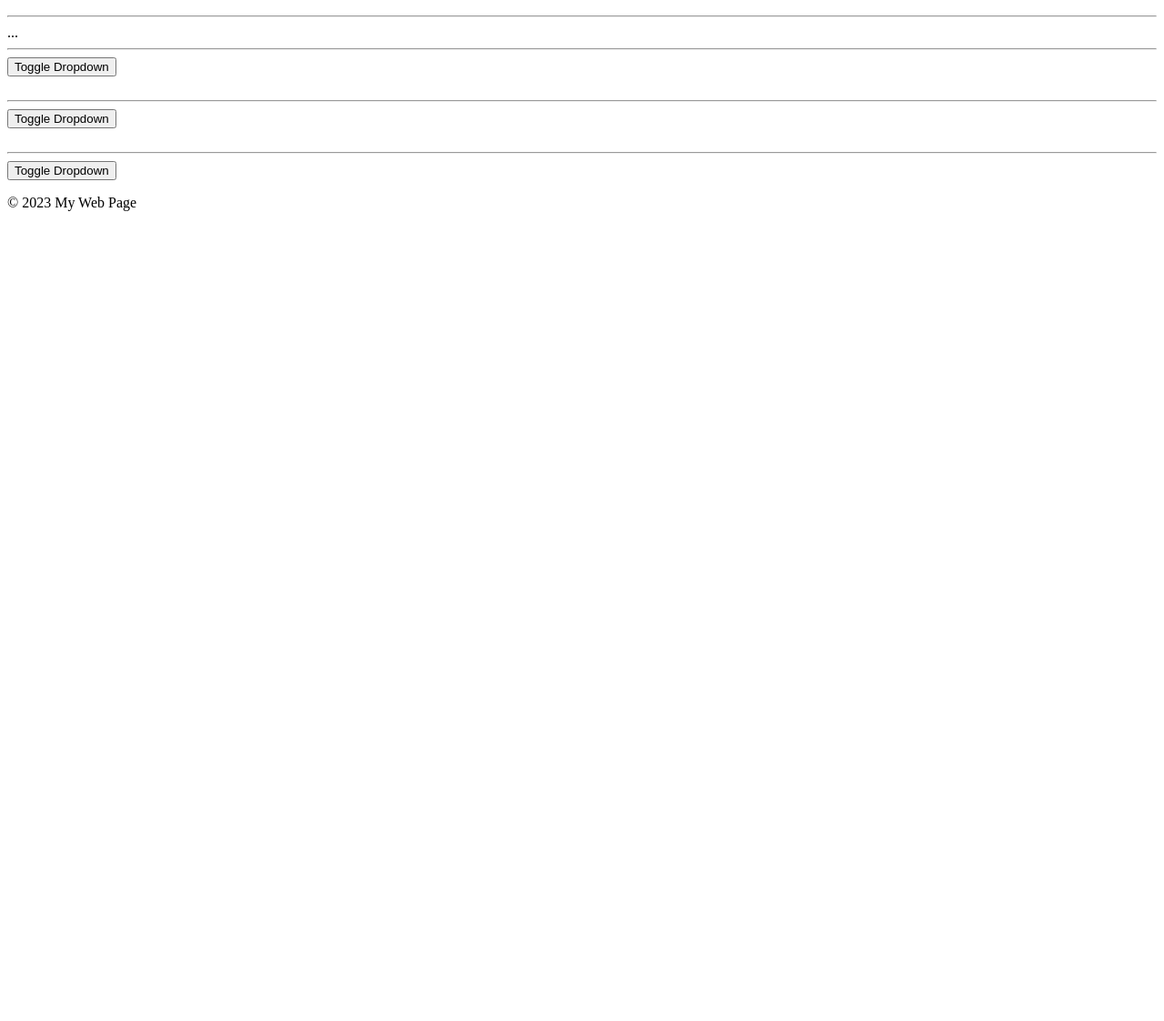
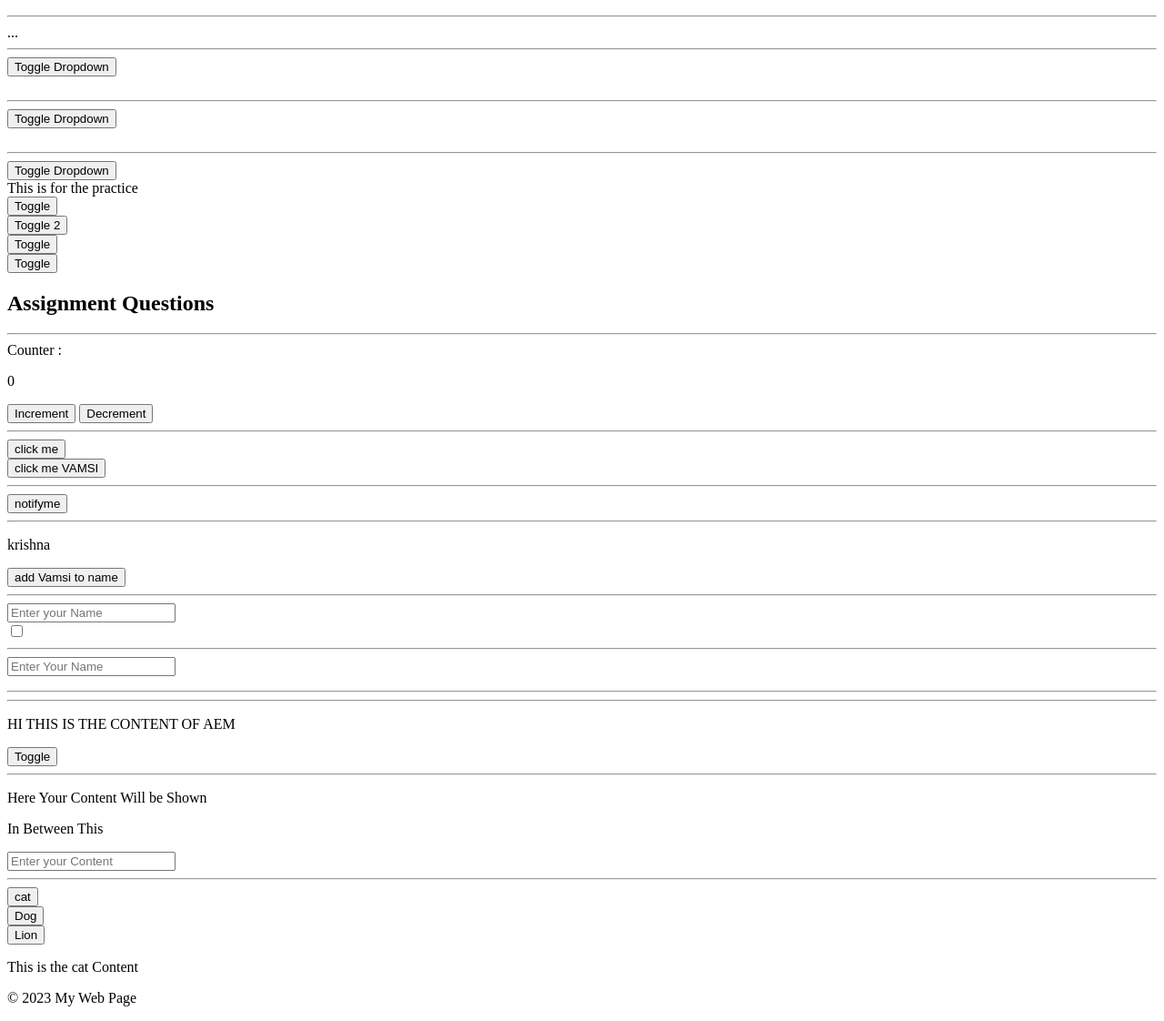
Before and after one commit to pkrishnavamsi0709/AlpineJs, a plain HTML site: page main.html in a window 1280 px wide. Shown: the part 500-1622 px from the top of the page at 91% size. Before the commit the page ends 800 px from the top, so only its background shows below. Drawn offline with nearby package versions, Linux system fonts and the light colour scheme; no server answers.

Commit message:
aem+alpine

```diff
--- a/main.html
+++ b/main.html
@@ -2,7 +2,7 @@
 <html>
 <head>
     <title>My Web Page</title>
-    <link rel="stylesheet" type="text/css" href="styles.css">
+    <link rel="stylesheet" type="text/css" href="./style.css">
     <script defer src="https://cdn.jsdelivr.net/npm/alpinejs@3.x.x/dist/cdn.min.js"></script>          <!-- this line includes Alpine.js for interactivity -->
     <meta charset="UTF-8">
     <meta name="viewport" content="width=device-width, initial-scale=1.0">
@@ -113,6 +113,145 @@
     </div>
 </div>
 
+
+<div> This is for the practice </div>
+
+<div x-data="{isOpen : false , toggle(){ this.isOpen = ! this.isOpen}, message: 'this is the content to show' }">
+<p x-text="message" x-show="isOpen" x-transition></p>
+<button @click="toggle()">Toggle</button>
+</div>
+
+<div x-data="{isOpen : false , toggle(){ this.isOpen = ! this.isOpen}, message: 'this is the content to show' }">
+<template  x-if="isOpen" ></template>
+<button @click="toggle()">Toggle 2</button>
+</div>
+
+
+<div x-data="{init(){console.log('This is first')}}",  x-init="console.log('second')"> </div>
+
+
+
+<div x-data="{isOpen : false , toggle(){ this.isOpen = ! this.isOpen}, message: 'this is the content to show with x-bind ' }">
+<p  :class="isOpen ? '': 'hidden' ">Hi</p>
+<button @click="toggle()">Toggle</button>
+</div>
+
+
+<div x-data="{isOpen : false , toggle(){ this.isOpen = ! this.isOpen}, message: 'this is the content to show with x-bind ' }">
+<p  :class="isOpen || 'hidden' " class="myclass">Hi 2 here we can use 2 classe one with bind and other normal </p>
+<button @click="toggle()">Toggle</button>
+</div>
+
+
+<h2> Assignment Questions</h2>
+
+<hr>
+
+<div>
+Counter :
+<p x-text="$store.Counter.count"></p>
+<button @click="$store.Counter.incrimentCounter()">Increment</button>
+<button @click="$store.Counter.decrementCounter()">Decrement</button>
+</div>
+
+<hr>
+
+
+
+
+<div  @notify="alert('hello')">
+<button @click="$dispatch('notify')">click me</button>
+</div>
+
+<div  @notify="alert($event.detail.message)">
+<button @click="$dispatch('notify',{message : 'HELLO VAMSI' } )">click me VAMSI</button>
+</div>
+
+<hr>
+
+<button @click="$dispatch('notifyme','Hi Vamsi thx for using notification' )">notifyme</button>
+
+<hr>
+
+<div x-data="{ name : 'krishna' }">
+ <p x-effect="console.log(name)" x-text="name"></p>
+ <button @click="name = name + 'vamsi' ">add Vamsi to name</button>
+ </div>
+
+ <hr>
+
+
+ <div x-data="{name:''}">
+ <input x-model="name" type = "text" placeholder="Enter your Name">
+ <p :class = "name == 'vamsi' ? '' : 'hidden' "> Hi Vamsi</p>
+ </div>
+
+
+ <div x-data="{show:true}"></div>
+ <input type="checkbox" id="checkbox" x-model="show">
+<label for="checkbox" x-text="show"></label>
+
+
+<hr>
+
+<div x-data>
+<input x-model="$store.userData.name" placeholder="Enter Your Name" @input="$store.userData.setName($store.userData.name)">
+<p x-text="$store.userData.name"></p>
+<div>
+
+
+
+<hr>
+<hr>
+
+<div x-data="{open:true , content : 'HI THIS IS THE CONTENT OF AEM'}">
+<p x-show="open" x-text="content" x-transition></p>
+<button @click="open = !open ">Toggle</button>
+</div>
+
+<hr>
+
+<div x-data>
+<p>Here Your Content Will be Shown <p x-text="$store.aemData.content"></p> In Between This </p>
+</div>
+
+
+<div>
+<input placeholder="Enter your Content" x-model="$store.aemData.content">
+</div>
+
+<hr>
+
+<div x-data="{animals : [{animalName: 'cat' , content : 'This is the Cat Content'},{animalName : 'Dog' , content : 'This is the Dog Content'},{animalName : 'Lion' , content : 'This is the Lion Content'}], contentToShow:'This is the cat Content'}">
+<template x-for="animal in animals">
+<div>
+<button  class="m-1 p-2 border" @click="contentToShow = animal.content" x-text="animal.animalName"></button>
+</div>
+</template>
+<p x-text="contentToShow"></p>
+</div>
+
+
+
+
+
+
+
+
+
+
+
+
+
+
+
+
+
+
+
+
+
+
 </div>
 </body>
 </html>
--- a/script.js
+++ b/script.js
@@ -0,0 +1,32 @@
+document.addEventListener("alpine:init",()=>{
+    Alpine.store('Counter',{
+        count: 0,
+        incrimentCounter(){
+            this.count++;
+        },
+        decrementCounter(){
+            this.count--;
+        }
+    })
+})
+
+document.addEventListener("alpine:init",()=>{
+    Alpine.store('userData',{
+        name: localStorage.getItem('name'),
+ setName(newName) {
+ localStorage.setItem('name', newName);
+ }
+    })
+})
+
+document.addEventListener("alpine:init",()=>{
+    Alpine.store("aemData",{
+        content : ""
+    })
+})
+
+window.addEventListener("notifyme",(e)=>{
+    alert(e.detail)
+})
+
+console.log("Js")
--- a/style.css
+++ b/style.css
@@ -0,0 +1,3 @@
+.hidden{
+    display:none;
+}
```
